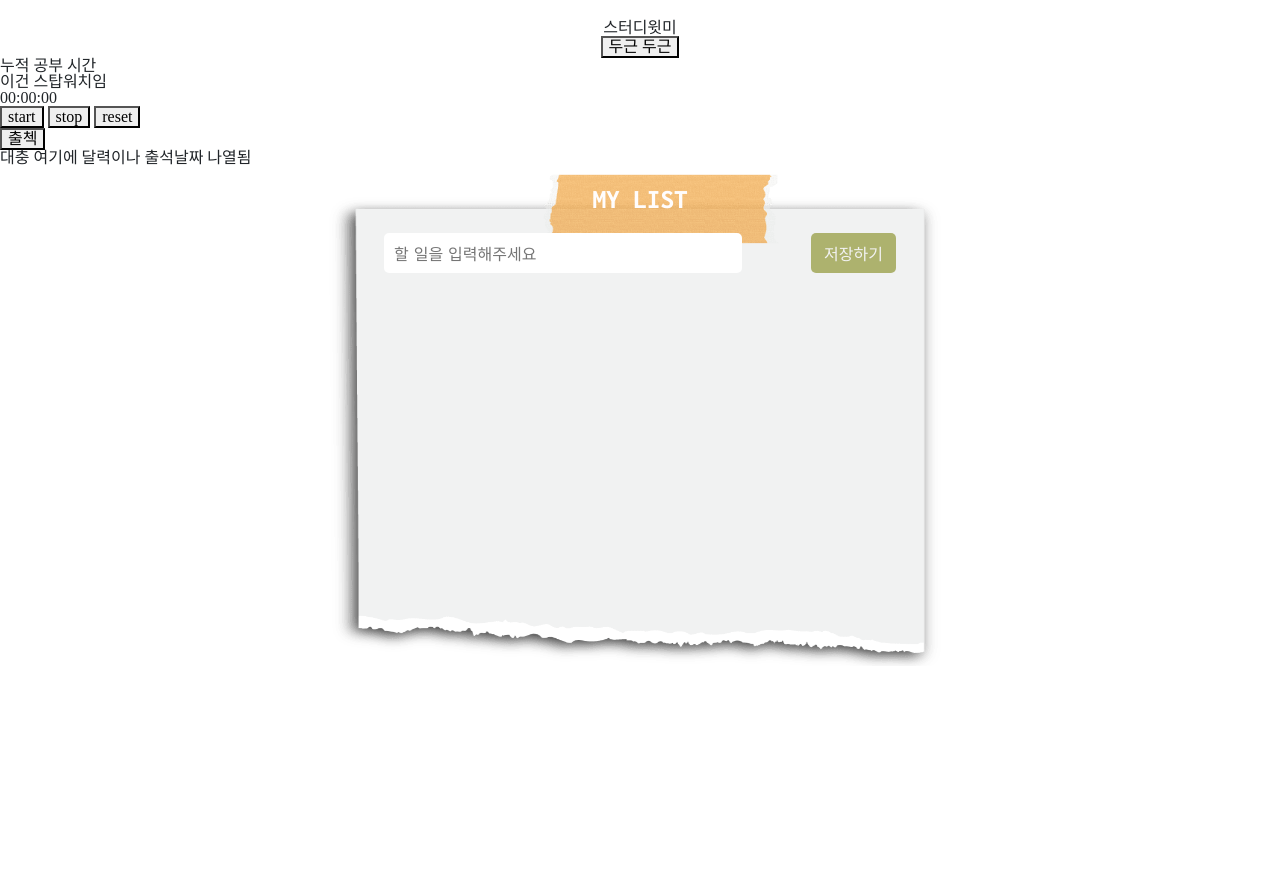
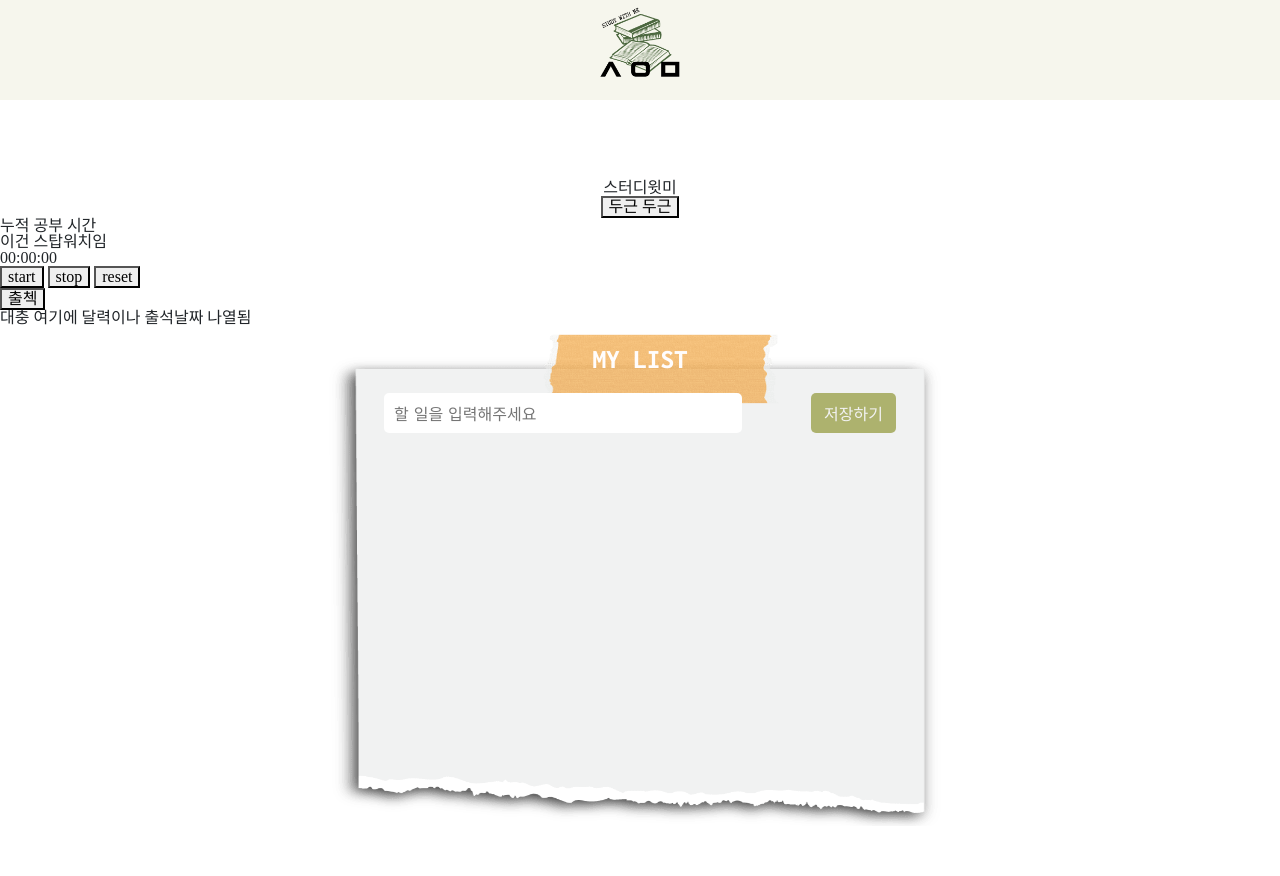
Before and after one commit to amisu1203/SWM-Project, a Flask app: page / in a window 1280 px wide. Before the commit the page ends 665 px from the top, so only its background shows below. Run offline with Flask 3, Linux system fonts and the light colour scheme; data that the repository does not hold is empty; some libraries are stand-ins or nearby versions.

Commit message:
logo 이미지 추가

```diff
--- /dev/null
+++ b/static/css/main.css
@@ -0,0 +1,33 @@
+/* main theme
+#252526
+#B7BFB4
+#F2F2F2; }
+#83A64E; }
+#465902;
+#f6f6ed; }
+*/
+
+* {
+  /* default font */
+  font-family: "Gowun Dodum", sans-serif;
+  /* eng font
+      font-family: "Inconsolata", monospace;
+    */
+}
+
+header {
+  margin-bottom: 180px;
+  position: relative;
+}
+
+.con-logo {
+  background-color: #f6f6ed;
+  background-image: url("/static/img/logo.png");
+  background-size: 130px;
+  background-position: center;
+  background-repeat: no-repeat;
+  height: 100px;
+  width: 100%;
+  position: fixed;
+  top: 0;
+}
--- a/templates/index.html
+++ b/templates/index.html
@@ -4,7 +4,7 @@
     <meta charset="UTF-8" />
     <meta http-equiv="X-UA-Compatible" content="IE=edge" />
     <meta name="viewport" content="width=device-width, initial-scale=1.0" />
-    <title>ToDo-List</title>
+    <title>ㅅㅇㅁ 메인 페이지</title>
 
     <!-- stylesheet -->
     <link
@@ -19,6 +19,7 @@
     <link href="https://fonts.googleapis.com/css2?family=Gowun+Dodum&display=swap" rel="stylesheet" />
     <link rel="stylesheet" href="/static/css/quote.css" />
     <link rel="stylesheet" href="/static/css/todo.css" />
+    <link rel="stylesheet" href="/static/css/main.css" />
     <link href="{{ url_for('static', filename='timer.css') }}" rel="stylesheet" type="text/css" />
 
     <!-- script -->
@@ -33,6 +34,9 @@
   </head>
 
   <body>
+    <header>
+      <div class="con-logo"></div>
+    </header>
     <div class="mybtns">
       <h1>스터디윗미</h1>
       <div id="quote" class="myquotes"></div>
```
Also changed, not shown: static/img/logo.png (added).
